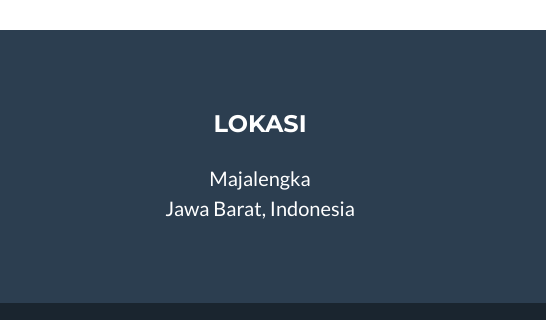
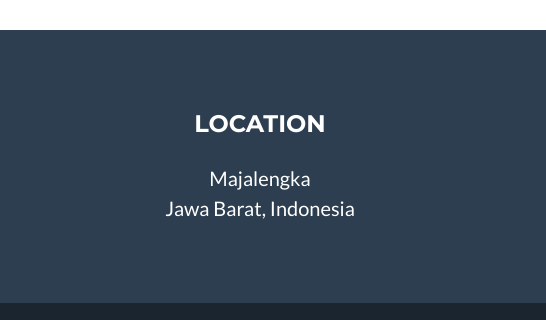
Before and after one commit to unangwarsodi/unangwarsodi.github.io, a plain HTML site: page index.html in a window 1280 px wide. Shown: the part 3186-3506 px from the top of the page, 0-546 px from the left. Drawn offline with nearby package versions, Linux system fonts and the light colour scheme.

Commit message:
change label

```diff
--- a/index.html
+++ b/index.html
@@ -223,7 +223,7 @@
                 <div class="row">
 
                     <div class="col-lg-4 mb-5 mb-lg-0">
-                        <h4 class="text-uppercase mb-4">Lokasi</h4>
+                        <h4 class="text-uppercase mb-4">Location</h4>
                         <p class="lead mb-0">
                             Majalengka
                             <br />
```
